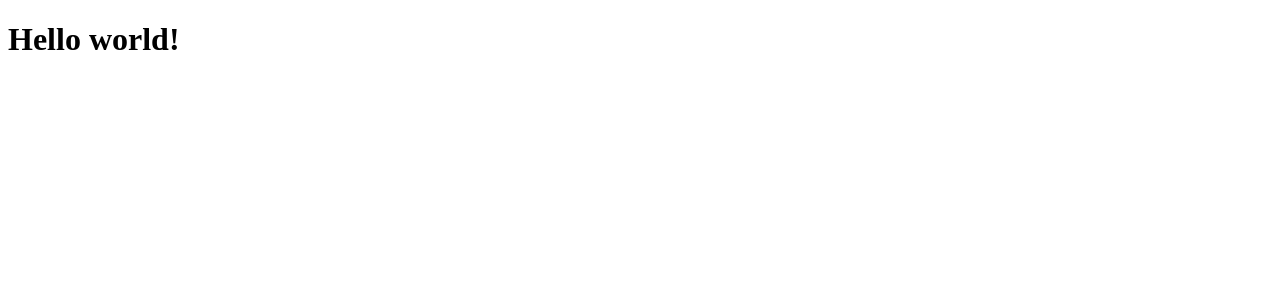
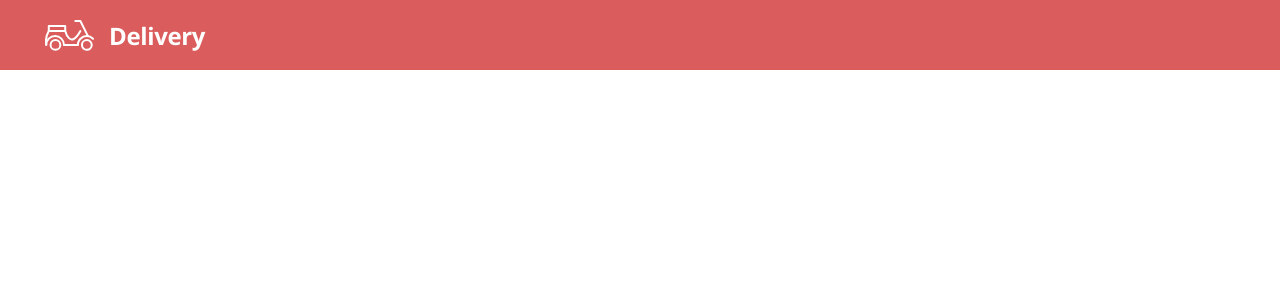
Before and after one commit to kslima/ksdeliver, a React (Create React App) app in the folder front-web/: page / in a window 1280 px wide. Shown: the top 300 px of the page. Built offline with nearby package versions, Linux system fonts and the light colour scheme.

Commit message:
Add Navbar

```diff
--- a/front-web/src/App.css
+++ b/front-web/src/App.css
@@ -1,38 +1,22 @@
-.App {
-  text-align: center;
-}
+  @import url('https://fonts.googleapis.com/css2?family=Open+Sans:wght@400;700&display=swap');
+   :root {
+      --primary-color: #da5c5c;
+      --primary-hover-color: #a74b4b;
+      --dark-color: #263238;
+      --secondary-color: #9E9E9E;
+      --light-color: #F5F5F5;
+  }
 
-.App-logo {
-  height: 40vmin;
-  pointer-events: none;
-}
+  html,
+  body {
+      margin: 0;
+      padding: 0;
+  }
 
-@media (prefers-reduced-motion: no-preference) {
-  .App-logo {
-    animation: App-logo-spin infinite 20s linear;
+  body {
+      font-family: 'Open Sans', sans-serif;
   }
-}
 
-.App-header {
-  background-color: #282c34;
-  min-height: 100vh;
-  display: flex;
-  flex-direction: column;
-  align-items: center;
-  justify-content: center;
-  font-size: calc(10px + 2vmin);
-  color: white;
-}
-
-.App-link {
-  color: #61dafb;
-}
-
-@keyframes App-logo-spin {
-  from {
-    transform: rotate(0deg);
+  a {
+      text-decoration: none;
   }
-  to {
-    transform: rotate(360deg);
-  }
-}
--- a/front-web/src/App.tsx
+++ b/front-web/src/App.tsx
@@ -1,9 +1,10 @@
 import './App.css';
+import NavBar from './Navbar';
 
 function App() {
   return (
     <div>
-      <h1>Hello world!</h1>
+      <NavBar />
     </div>
   );
 }
--- /dev/null
+++ b/front-web/src/Navbar/index.tsx
@@ -0,0 +1,15 @@
+import './styles.css'
+import { ReactComponent as Logo } from './logo.svg';
+
+
+
+function NavBar() {
+    return (
+        <nav className="main-navbar">
+            <Logo />
+            <a href="home" className="logo-text">Delivery</a>
+        </nav>
+    )
+}
+
+export default NavBar;
--- /dev/null
+++ b/front-web/src/Navbar/styles.css
@@ -0,0 +1,16 @@
+.main-navbar {
+    background: #DA5C5C;
+    height: 70px;
+    padding-left: 45px;
+    display: flex;
+    align-items: center;
+}
+
+.logo-text {
+    font-weight: bold;
+    font-size: 24px;
+    line-height: 33px;
+    letter-spacing: -0.015em;
+    color: #FFFFFF;
+    margin-left: 15px;
+}
```
Also changed, not shown: front-web/src/Navbar/logo.svg (added).
